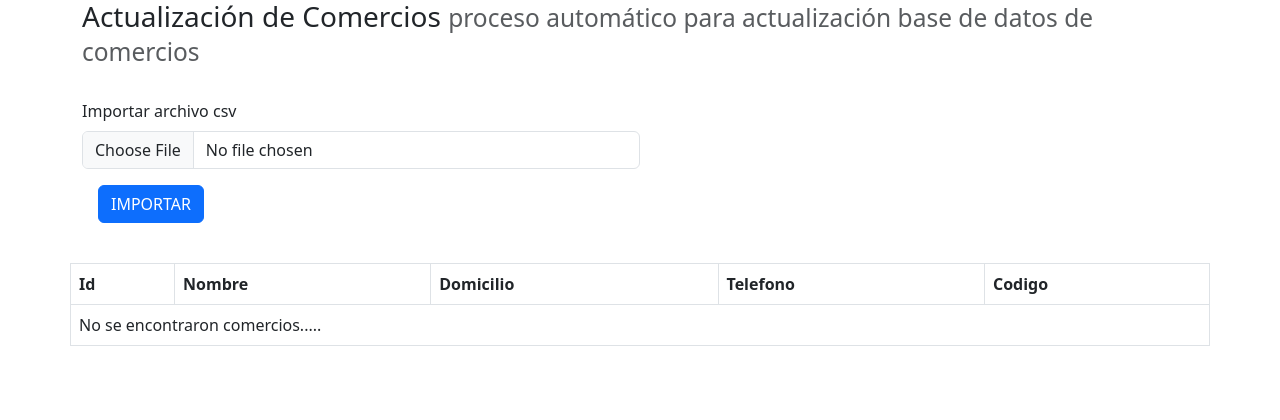
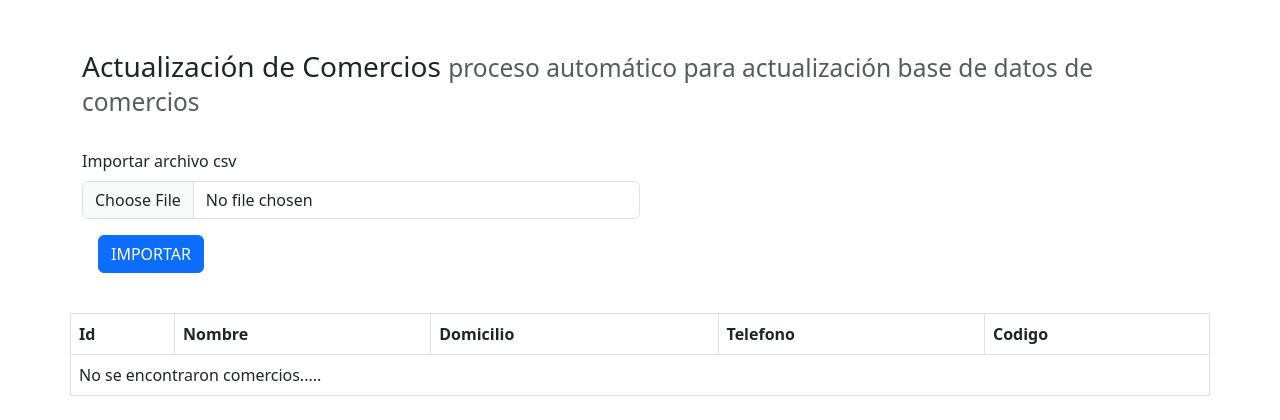
Before and after one commit to mfperichon/importar-csv, a PHP site: page / in a window 1280 px wide. Shown: the top 420 px of the page. Run offline with PHP 8.4, Linux system fonts and the light colour scheme; data that the repository does not hold is empty.

Commit message:
ajustes en conectar.php y en estilos antes de publicar el posteo en la web

```diff
--- a/conectar.php
+++ b/conectar.php
@@ -4,7 +4,6 @@
 // Mostrar todos los errores
 error_reporting(-1);
 // Solo errores de ejecucion
-//error_reporting(E_ERROR | E_WARNING | E_PARSE);
 
 // le damos un mobre a la sesion.
 session_name('ImportarCSV');
--- a/css/misestilos.css
+++ b/css/misestilos.css
@@ -3,6 +3,11 @@
    por fuera de los estilos base del sitio.
    Aca podes poner tus propias clases/definiciones para los distintos elementos.
    ========================================================================== */
+
+
+h3{
+    padding-top: 50px;
+}
 
 .contenedor {
     display: flex;
```
Also changed, not shown: recursos/import_csv.sql (+0 -14 lines).
